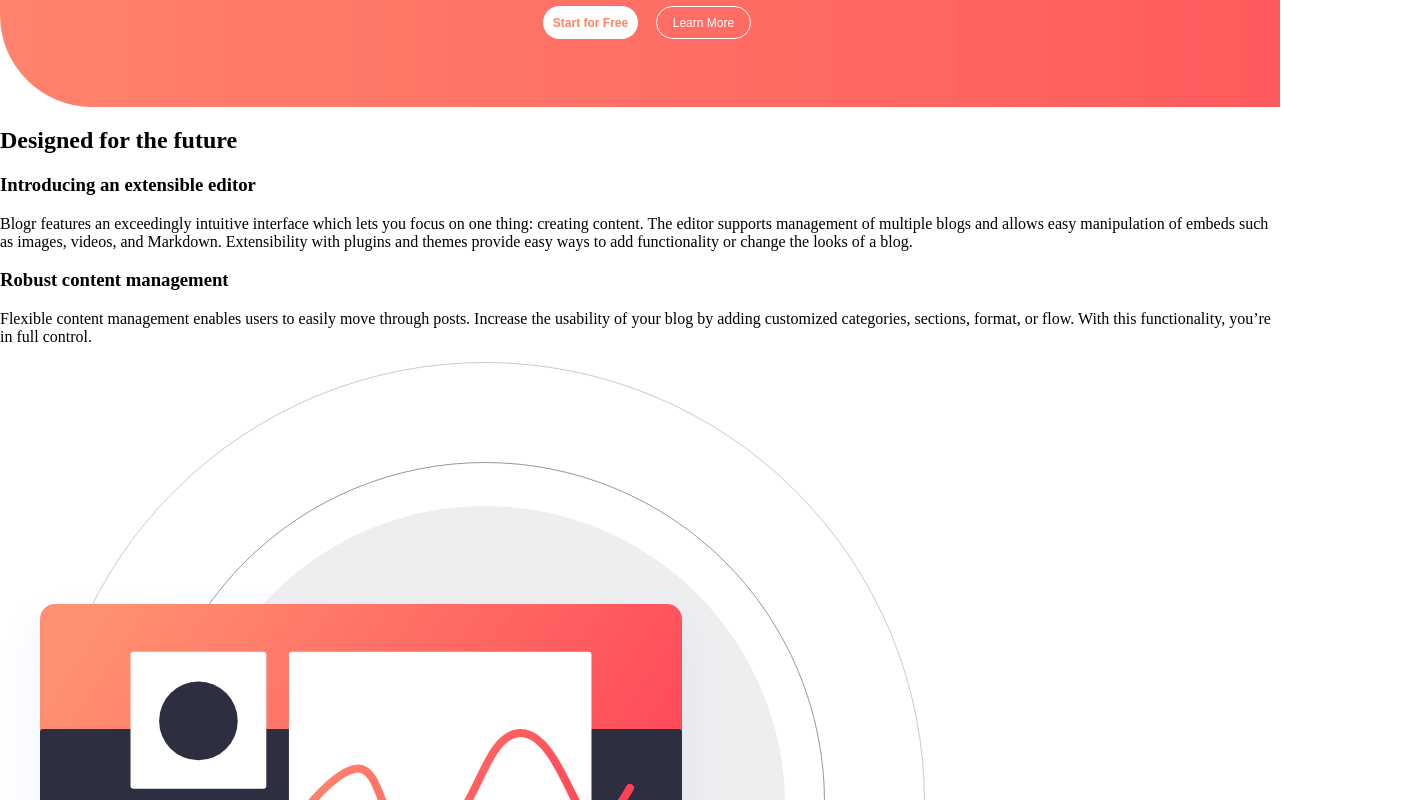
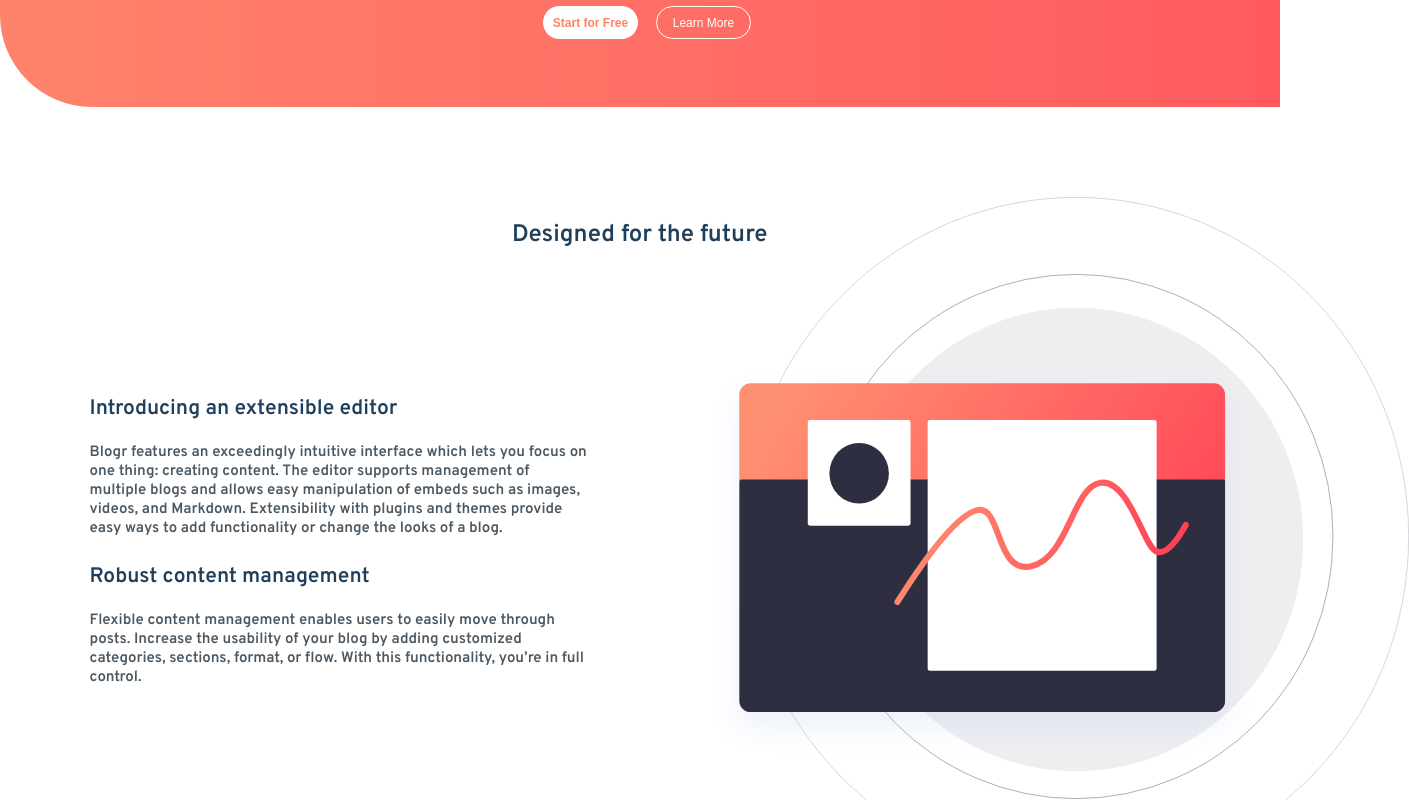
Before and after one commit to Uriasmanu/landing-page-main, a plain HTML site: page index.html in a window 1280 px wide. Shown: the part 280-1080 px from the top of the page, 1409 px wide, since content can reach past the window. Drawn offline with Linux system fonts and the light colour scheme.

Commit message:
estilização da seção main

```diff
--- a/index.html
+++ b/index.html
@@ -66,21 +66,23 @@
     <button class="learn">Learn More</button>
   </header>
   <main>
-    <section>
+    <section class="textos__2">
 
-      <h2>Designed for the future</h2>
+      <div>
+        <h2 class="subtitulo__1">Designed for the future</h2>
 
-      <h3>Introducing an extensible editor</h3>
-    <p>Blogr features an exceedingly intuitive interface which lets you focus on one thing: creating content.
-      The editor supports management of multiple blogs and allows easy manipulation of embeds such as images,
-      videos, and Markdown. Extensibility with plugins and themes provide easy ways to add functionality or
-      change the looks of a blog.</p>
+        <h3 class="subtitulo__2">Introducing an extensible editor</h3>
+      <p class="descicao">Blogr features an exceedingly intuitive interface which lets you focus on one thing: creating content.
+        The editor supports management of multiple blogs and allows easy manipulation of embeds such as images,
+        videos, and Markdown. Extensibility with plugins and themes provide easy ways to add functionality or
+        change the looks of a blog.</p>
 
-    <h3>Robust content management</h3>
-    <p>Flexible content management enables users to easily move through posts. Increase the usability of your blog
-      by adding customized categories, sections, format, or flow. With this functionality, you’re in full control.</p>
+      <h3 class="subtitulo__2">Robust content management</h3>
+      <p class="descicao">Flexible content management enables users to easily move through posts. Increase the usability of your blog
+        by adding customized categories, sections, format, or flow. With this functionality, you’re in full control.</p>
+    </div>
 
-      <img src="/images/illustration-editor-desktop.svg" alt="Imagem que faz alusão a gerenciamento">
+      <img class="imagem1" src="/images/illustration-editor-desktop.svg" alt="Imagem que faz alusão a gerenciamento">
   </section>
 
     <section>
@@ -88,7 +90,7 @@
 <p>With reliability and speed in mind, worldwide data centers provide the backbone for ultra-fast connectivity.
   This ensures your site will load instantly, no matter where your readers are, keeping your site competitive.</p>
 
-  <img src="/images/illustration-phones.svg" alt="Imagens de celulares" >
+  <img class="imagem2" src="/images/illustration-phones.svg" alt="Imagens de celulares" >
 
   </section>
 
--- a/style.css
+++ b/style.css
@@ -3,6 +3,9 @@
 /* general styles */
 body{
     margin: 0;
+    font-family: 'Overpass', sans-serif;
+    box-sizing: border-box;
+
 }
 
 /* header styles */
@@ -127,3 +130,42 @@ nav ul{
     border: none;
     font-size: 12px;
 }
+.textos__2{
+    display: flex;
+    margin-left: 7%;
+    margin-top: 7%;
+    justify-content: space-between;
+    align-items: center;
+    gap:10%;
+}
+.subtitulo__1{
+    position:absolute;
+    top: 480px;
+    left: 40%;
+    color:hsl(208, 49%, 24%);
+}
+
+.subtitulo__2{
+    margin-top: 5%;
+    color:hsl(208, 49%, 24%);
+    font-size: 21px;
+
+
+}
+
+.descicao{
+    width: 500px;
+    color:hsl(207, 13%, 34%);
+    font-size: 15px;
+
+}
+
+.imagem1 {
+    width: 700px;
+    height: 679px;
+}
+
+.imagem2{
+    width: 600px;
+    height: 579px;
+}
```
